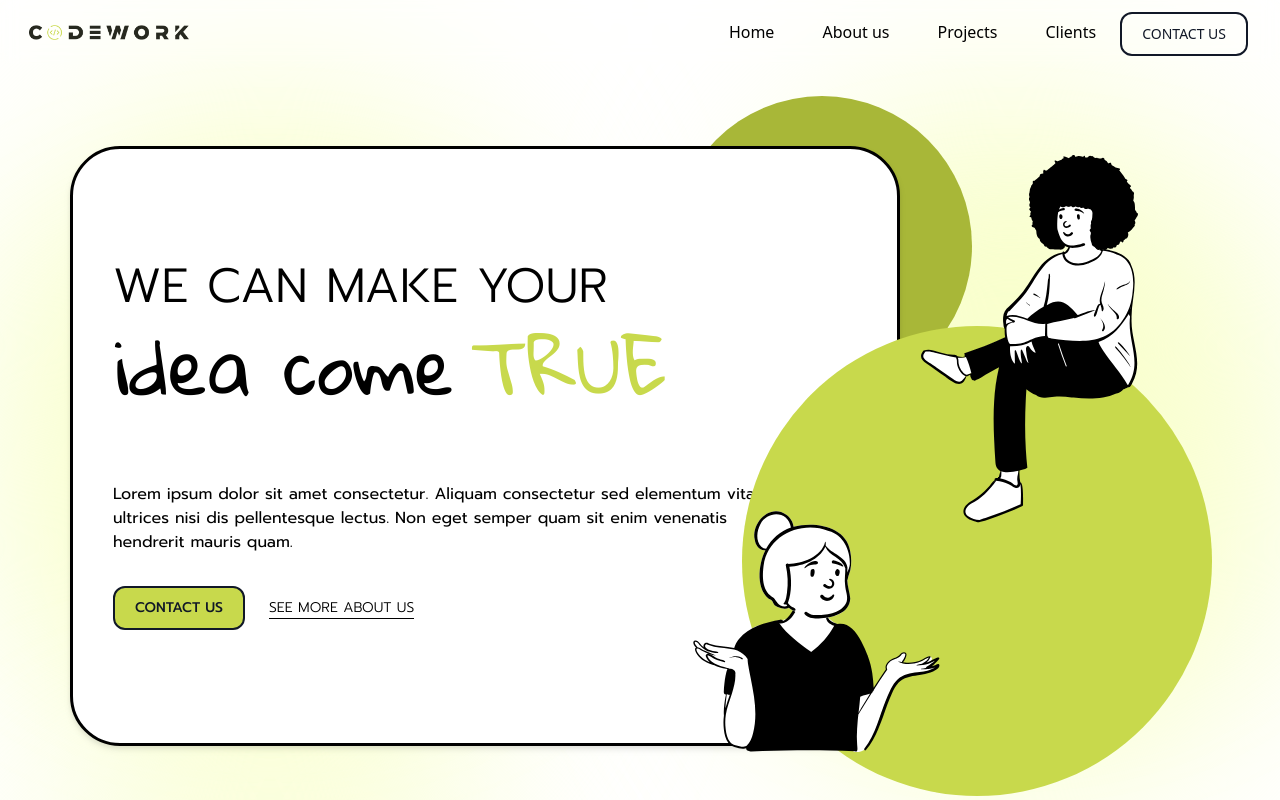
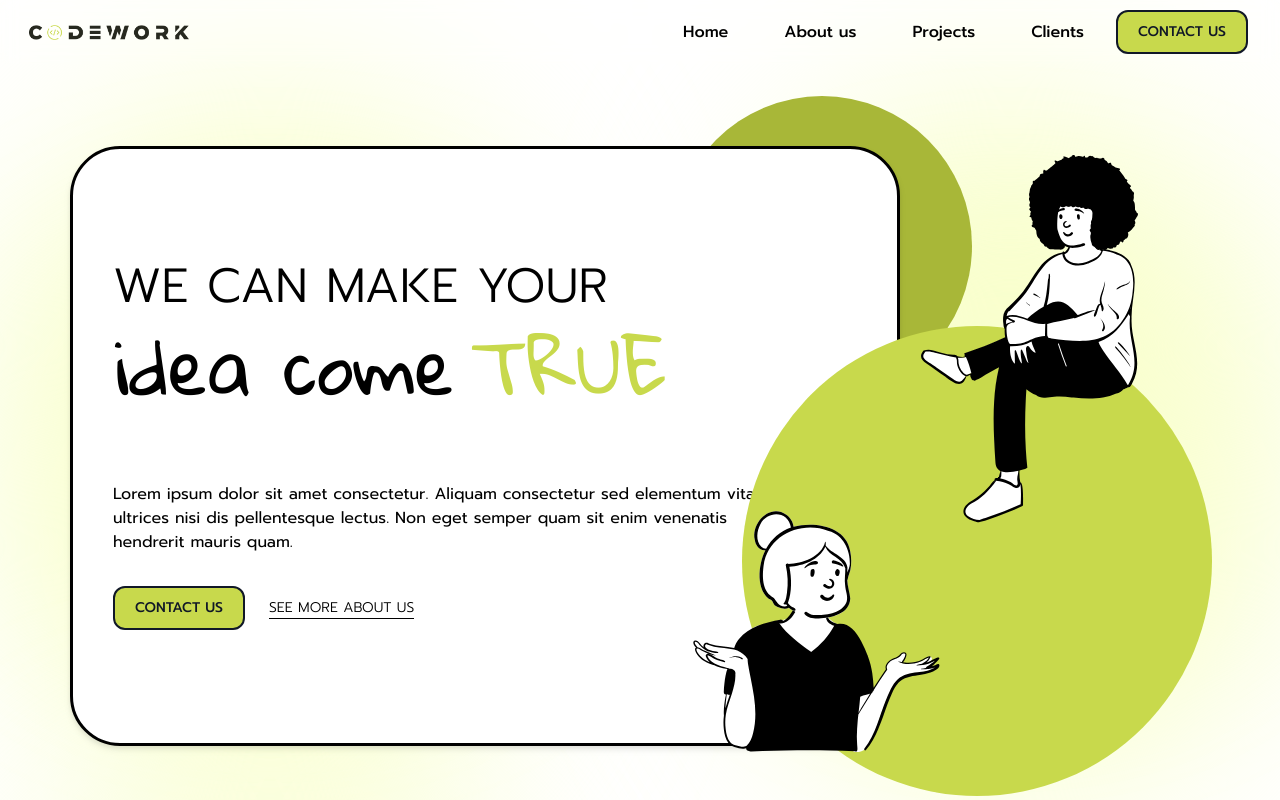
Before and after one commit to The-Alzhemist/codework-landing-page, a Next.js app: page / in a window 1280 px wide. Shown: the top 800 px of the page. Built offline with nearby package versions, Linux system fonts and the light colour scheme.

Commit message:
update: navbar

```diff
--- a/components/AppLayout/components/NavigationBar/NavigationBar.tsx
+++ b/components/AppLayout/components/NavigationBar/NavigationBar.tsx
@@ -4,34 +4,42 @@ import Link from "next/link";
 import Image from "next/image";
 import { animated } from "@react-spring/web";
 import { Button } from "../button/button";
+import { Prompt } from "@next/font/google";
 
-const NavigationBar = ({  IsSideMenuOpen,
+const fontPrompt = Prompt({
+  weight: ["100", "200", "300", "400", "500", "600", "700"],
+  subsets: ["latin"],
+  variable: "--font-prompt",
+});
+
+const NavigationBar = ({
+  IsSideMenuOpen,
   setIsSideMenuOpen,
   navStyle,
   hamburgerStyle1,
   hamburgerStyle2,
-  hamburgerStyle3}:any) => {
+  hamburgerStyle3,
+  menu,
+}: any) => {
   return (
     <>
-     <>
-      <header className="fixed z-50 flex h-16 w-full items-center overflow-hidden bg-primary-50/30 backdrop-blur">
+      <header
+        className={`text-md fixed z-50 flex h-16 w-full items-center overflow-hidden bg-primary-50/30 backdrop-blur`}
+      >
         <div className=" w-full h-full mx-auto flex items-center justify-between px-6 py-3">
-          <div className="flex items-center text-2xl font-black text-primary-900">
-            <div className="relative w-[170px] h-[15px] mr-[8px]"  >
-
+          <div className="flex items-center  font-black text-primary-900">
+            <div className="relative w-[170px] h-[15px]">
               <Link href="/">
                 <Image
                   src="/codework-logo.png"
                   alt="Picture of the author"
-                sizes="1000px"
                   fill
                   style={{
-                  objectFit: 'contain',
+                    objectFit: "contain",
                   }}
                 />
               </Link>
             </div>
-
           </div>
 
           {/* Burger for Sidemenu, only for mobile */}
@@ -58,28 +66,18 @@ const NavigationBar = ({  IsSideMenuOpen,
           </div>
 
           {/* Only for PC */}
-          <div className="hidden items-end lg:flex">
-            <p className="flex cursor-pointer py-3 px-6 hover:text-primary-500 hover:bg-custom-gradient font-medium">
-              <Link href="/">Home</Link>
+          <div className="hidden lg:flex items-center gap-x-2">
+            {menu?.map((menu: any, index: number) => (
+              <React.Fragment key={`menu-${index}`}>
+                <p
+                  className={`flex cursor-pointer py-3 px-6 hover:text-primary-500 hover:bg-custom-gradient font-medium ${fontPrompt.variable} font-prompt`}
+                >
+                  <Link href={menu.url}>{menu.name}</Link>
                 </p>
-            <p className="flex cursor-pointer py-3 px-6 hover:text-primary-500  font-medium">
-              <Link href="/aboutus">About us</Link>
-            </p>
-            <p className="flex cursor-pointer py-3 px-6 hover:text-primary-500 hover:bg-custom-gradient font-medium">
-              <Link href="/projects">Projects</Link>
-            </p>
-            <p className="flex cursor-pointer py-3 px-6 hover:text-primary-500 hover:bg-custom-gradient font-medium">
-              <Link href="/clients">Clients</Link>
-            </p>
-            <Button
-              onClick={() =>
-                window.open(
-                  "https://github.com/CyberBonfire/next-tailwind-landing-page"
-                )
-              }
-            >
-              Contact Us
-            </Button>
+              </React.Fragment>
+            ))}
+
+            <Button>Contact Us</Button>
           </div>
         </div>
       </header>
@@ -87,36 +85,20 @@ const NavigationBar = ({  IsSideMenuOpen,
       {/* Sidemenu */}
       <animated.nav
         style={navStyle}
-        className="fixed top-0 z-20 flex h-full flex-col bg-primary-50/30 p-6 text-lg text-primary-900 backdrop-blur w-full"
+        className="fixed top-0 z-20 flex h-full flex-col bg-primary-50/30 p-6 text-primary-900 backdrop-blur w-full"
       >
         <ul className="mt-16 flex flex-col">
+          {menu?.map((menu: any, index: number) => (
+            <React.Fragment key={`mobile-menu-${index}`}>
               <li>
                 <p className="flex cursor-pointer py-3 px-6 hover:text-primary-500 font-medium">
-              <Link href="/">Home</Link>
+                  <Link href={menu.url}>{menu.name}</Link>
                 </p>
               </li>
-          <li>
-          <p className="flex cursor-pointer py-3 px-6 hover:text-primary-500 font-medium">
-              <Link href="/contact">About us</Link>
-            </p>
-          </li>
-          <li>
-          <p className="flex cursor-pointer py-3 px-6 hover:text-primary-500 font-medium">
-              <Link href="/contact">Projects</Link>
-            </p>
-          </li>
-          <li>
-          <p className="flex cursor-pointer py-3 px-6 hover:text-primary-500 font-medium">
-              <Link href="/contact">Clients</Link>
-            </p>
-          </li>
-          <Button
-              onClick={() =>
-                window.open(
-                  "https://github.com/CyberBonfire/next-tailwind-landing-page"
-                )
-              }
-            >
+            </React.Fragment>
+          ))}
+
+          <Button>
             Contact Us
           </Button>
         </ul>
@@ -125,7 +107,6 @@ const NavigationBar = ({  IsSideMenuOpen,
       {/* Margin */}
       <div className="relative h-24 w-full" />
     </>
-   </>
   );
 };
 
--- a/components/AppLayout/components/NavigationBar/withNavigation.tsx
+++ b/components/AppLayout/components/NavigationBar/withNavigation.tsx
@@ -1,5 +1,7 @@
+import { Prompt } from "@next/font/google";
 import { useSpring } from "@react-spring/web";
 import React, { useState } from "react";
+
 
 
 const withNavigation = (Component: React.FC) => {
@@ -20,6 +22,25 @@ const withNavigation = (Component: React.FC) => {
       y: IsSideMenuOpen ? -8 : 0,
       rotate: IsSideMenuOpen ? -225 : 0,
     });
+    const menu =  [
+      {
+        "name": "Home",
+        "url": "/"
+      },
+      {
+        "name": "About us",
+        "url": "/aboutus"
+      },
+      {
+        "name": "Projects",
+        "url": "/projects"
+      },
+      {
+        "name": "Clients",
+        "url": "/clients"
+      },
+    ]
+
 
     const newProps: any = {
       IsSideMenuOpen,
@@ -27,8 +48,8 @@ const withNavigation = (Component: React.FC) => {
       navStyle,
       hamburgerStyle1,
       hamburgerStyle2,
-      hamburgerStyle3
-
+      hamburgerStyle3,
+      menu
     };
     return <Component  {...newProps} />;
   };
--- a/components/AppLayout/components/button/button.tsx
+++ b/components/AppLayout/components/button/button.tsx
@@ -1,12 +1,19 @@
+import { Prompt } from '@next/font/google';
 import React, { ButtonHTMLAttributes } from 'react';
+
+const fontPrompt = Prompt({
+  weight: ["100", "200", "300", "400", "500", "600", "700"],
+  subsets: ["latin"],
+  variable: "--font-prompt",
+});
 
 export const Button: React.FC<ButtonHTMLAttributes<HTMLButtonElement>> = (
   props
 ) => {
-  const className = `${props.className} py-2.5 px-5 mr-2 text-sm font-medium text-gray-900  rounded-xl border-2 border-gray-900 uppercase `;
+  const className = `${props.className}  ${fontPrompt.variable} font-prompt  py-2.5 px-5 mr-2 text-sm font-medium text-gray-900 bg-[#C8D94C]  rounded-xl border-2 border-gray-900 uppercase`;
   return (
     <button {...props} className={className}>
-      {props.children}
+      <span>{props.children}</span>
     </button>
   );
 };
```
Lines whose indentation alone changed are shown as unchanged.
